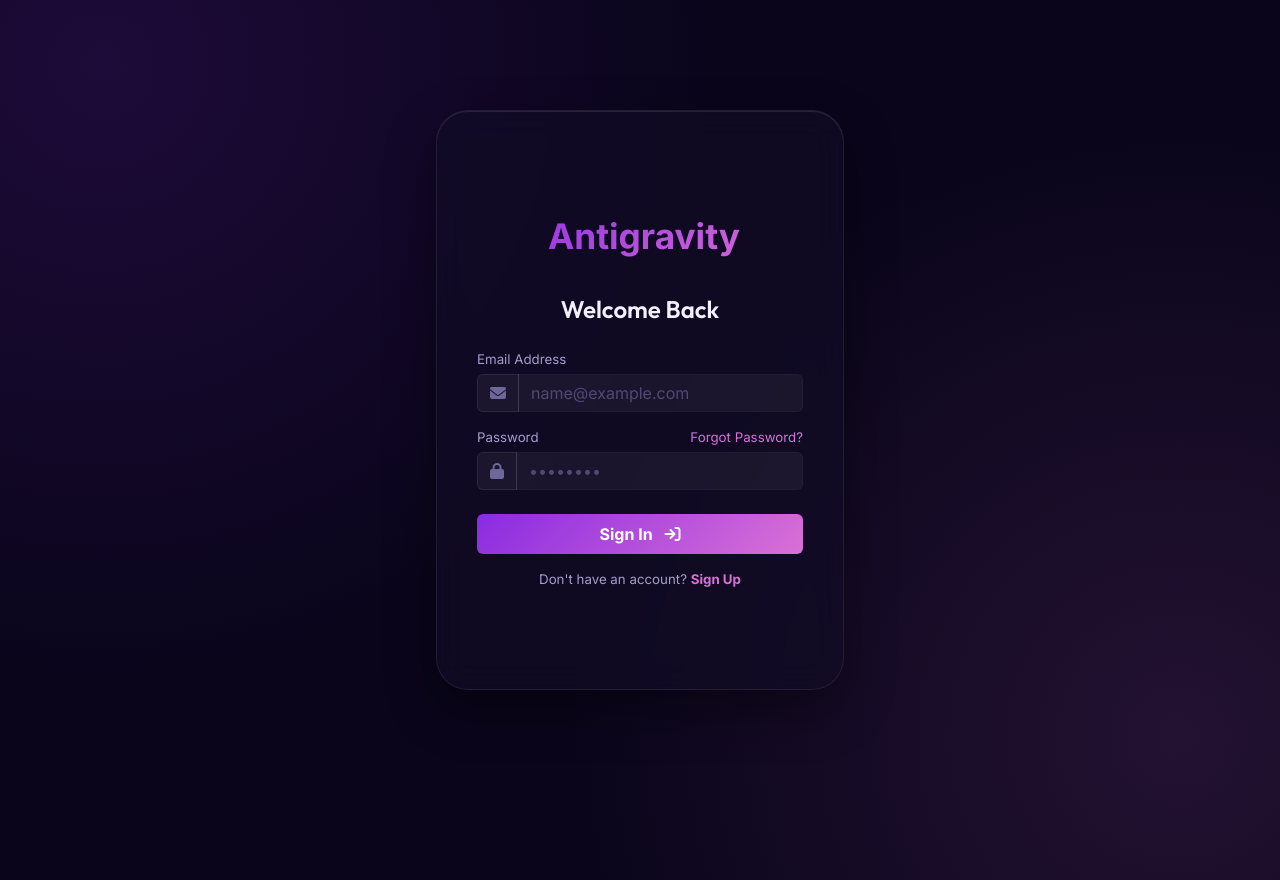
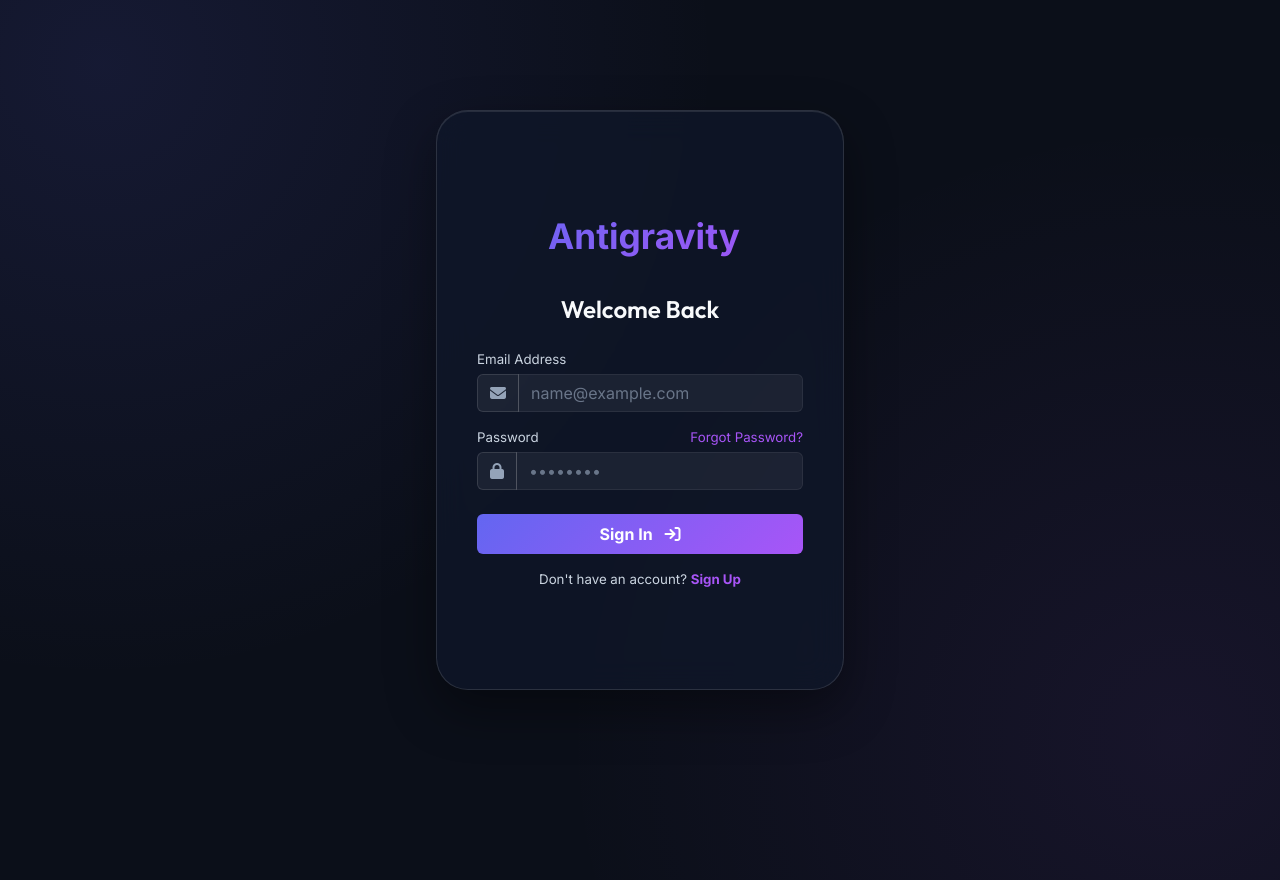
Before and after one commit to pranavjain1707/code.ai, a FastAPI app: page /auth in a window 1280 px wide; the page is wider, and only the part inside the window is pictured. Run offline with FastAPI, Linux system fonts and the light colour scheme; parts of the project's set-up code (start-up, migrations or seed data) failed here and were passed over.

Commit message:
Update dark mode to clear slate/indigo color theme for high legibility and contrast

```diff
--- a/app/static/css/style.css
+++ b/app/static/css/style.css
@@ -5,23 +5,23 @@
     --font-heading: 'Outfit', sans-serif;
     --font-body: 'Inter', sans-serif;
 
-    /* Dark Theme (Default) */
-    --bg-primary: #0a051b;
-    --bg-secondary: rgba(18, 12, 38, 0.7);
-    --bg-surface: rgba(255, 255, 255, 0.05);
-    --border-color: rgba(255, 255, 255, 0.08);
-    --text-primary: #f3f0ff;
-    --text-secondary: #a59ecc;
-    --text-muted: #6e679a;
-    --accent-primary: #8a2be2;
-    --accent-secondary: #da70d6;
-    --accent-gradient: linear-gradient(135deg, #8a2be2, #da70d6);
+    /* Sleek Slate Dark Theme (High Contrast & Clear) */
+    --bg-primary: #0b0f19;
+    --bg-secondary: rgba(15, 23, 42, 0.75);
+    --bg-surface: rgba(255, 255, 255, 0.06);
+    --border-color: rgba(255, 255, 255, 0.12);
+    --text-primary: #f8fafc;
+    --text-secondary: #cbd5e1;
+    --text-muted: #94a3b8;
+    --accent-primary: #6366f1;
+    --accent-secondary: #a855f7;
+    --accent-gradient: linear-gradient(135deg, #6366f1, #a855f7);
     --hover-overlay: rgba(255, 255, 255, 0.08);
-    --chat-user-bg: rgba(138, 43, 226, 0.15);
-    --chat-bot-bg: rgba(255, 255, 255, 0.03);
+    --chat-user-bg: rgba(99, 102, 241, 0.18);
+    --chat-bot-bg: rgba(30, 41, 59, 0.45);
 
-    --shadow-sm: 0 2px 8px rgba(0, 0, 0, 0.2);
-    --shadow-md: 0 8px 32px rgba(0, 0, 0, 0.3);
+    --shadow-sm: 0 2px 8px rgba(0, 0, 0, 0.25);
+    --shadow-md: 0 8px 32px rgba(0, 0, 0, 0.35);
     --glass-blur: blur(16px);
     --close-btn-filter: invert(1) grayscale(1) brightness(2);
 }
@@ -73,8 +73,8 @@ body::before {
     left: -10%;
     width: 120%;
     height: 120%;
-    background: radial-gradient(circle at 15% 15%, rgba(138, 43, 226, 0.15) 0%, transparent 40%),
-                radial-gradient(circle at 85% 85%, rgba(218, 112, 214, 0.12) 0%, transparent 40%);
+    background: radial-gradient(circle at 15% 15%, rgba(99, 102, 241, 0.12) 0%, transparent 40%),
+                radial-gradient(circle at 85% 85%, rgba(168, 85, 247, 0.08) 0%, transparent 40%);
     z-index: -1;
     pointer-events: none;
     transition: background 0.4s ease;
--- a/app/templates/index.html
+++ b/app/templates/index.html
@@ -13,7 +13,7 @@
     <!-- Highlight.js VS2015 Dark style for code blocks -->
     <link rel="stylesheet" href="https://cdnjs.cloudflare.com/ajax/libs/highlight.js/11.9.0/styles/vs2015.min.css">
     <!-- Custom Style -->
-    <link rel="stylesheet" href="/static/css/style.css?v=1.0.8">
+    <link rel="stylesheet" href="/static/css/style.css?v=1.0.9">
 </head>
 <body>
 
@@ -278,6 +278,6 @@
     <script src="https://cdn.jsdelivr.net/npm/katex@0.16.9/dist/katex.min.js"></script>
 
     <!-- App Client Script -->
-    <script src="/static/js/app.js?v=1.0.8"></script>
+    <script src="/static/js/app.js?v=1.0.9"></script>
 </body>
 </html>
```
